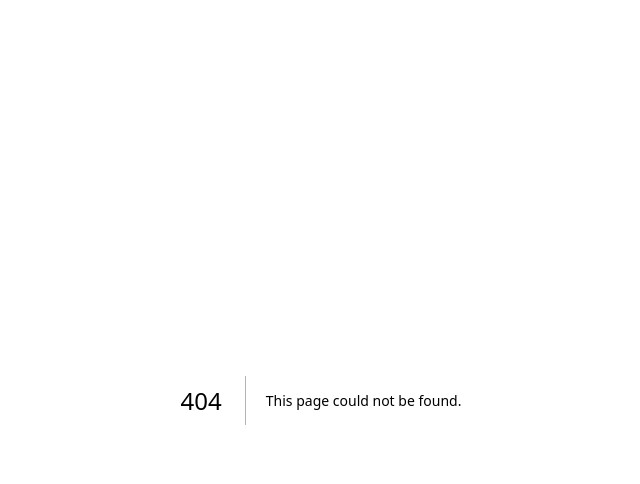
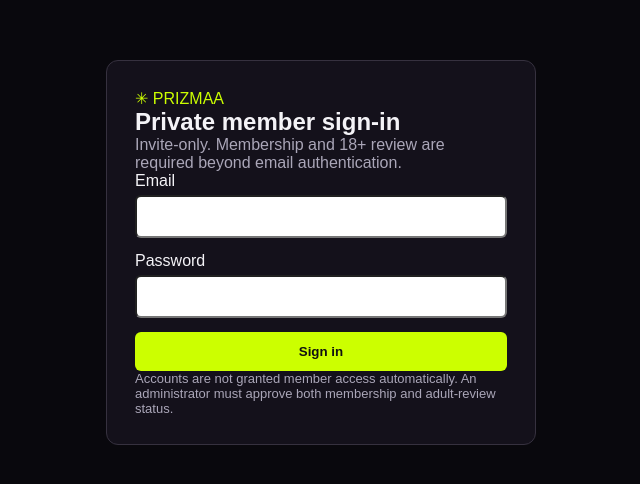
Before and after one commit to charlysmoky2010-hub/prizmaa-web, a Next.js app: page /login in a window 1280 px wide. Before the commit this address had no page. Shown: the top 484 px of the page, without its empty margins (319-959 px from the left). Built offline with nearby package versions, Linux system fonts and the light colour scheme.

Commit message:
feat(auth): add private login, logout, and protected member routes

```diff
--- /dev/null
+++ b/app/login/page.tsx
@@ -0,0 +1,55 @@
+'use client';
+
+import { useState, type FormEvent } from 'react';
+import Link from 'next/link';
+
+export default function LoginPage() {
+  const [email, setEmail] = useState('');
+  const [password, setPassword] = useState('');
+  const [busy, setBusy] = useState(false);
+  const [message, setMessage] = useState('');
+
+  async function login(event: FormEvent<HTMLFormElement>) {
+    event.preventDefault();
+    if (busy) return;
+    setBusy(true);
+    setMessage('');
+    try {
+      const response = await fetch('/api/auth/login', {
+        method: 'POST', headers: { 'Content-Type': 'application/json' },
+        body: JSON.stringify({ email, password }), cache: 'no-store',
+      });
+      if (!response.ok) {
+        setMessage(response.status === 503
+          ? 'Member access is not configured on this deployment.'
+          : 'Sign-in failed, or your invitation and adult review are not yet approved.');
+        return;
+      }
+      window.location.replace('/members');
+    } catch { setMessage('Connection failed. Please try again.'); }
+    finally { setBusy(false); }
+  }
+
+  return <main style={{ minHeight: '100vh', background: '#09080d', color: '#f4f3f7', padding: '60px 20px', fontFamily: 'sans-serif' }}>
+    <section style={{ maxWidth: 430, margin: 'auto', padding: 28, border: '1px solid #36313f', borderRadius: 12, background: '#14111b' }}>
+      <Link href="/" style={{ color: '#ccff00', textDecoration: 'none' }}>✳ PRIZMAA</Link>
+      <h1>Private member sign-in</h1>
+      <p style={{ color: '#aaa6b8' }}>Invite-only. Membership and 18+ review are required beyond email authentication.</p>
+      <form onSubmit={login} style={{ display: 'grid', gap: 14 }}>
+        <label>Email
+          <input name="email" type="email" required autoComplete="email" value={email} onChange={e=>setEmail(e.target.value)}
+            style={{ width: '100%', boxSizing: 'border-box', padding: 12, marginTop: 5, borderRadius: 6 }} />
+        </label>
+        <label>Password
+          <input name="password" type="password" required autoComplete="current-password" value={password} onChange={e=>setPassword(e.target.value)}
+            style={{ width: '100%', boxSizing: 'border-box', padding: 12, marginTop: 5, borderRadius: 6 }} />
+        </label>
+        <button disabled={busy} type="submit" style={{ padding: 12, borderRadius: 6, border: 0, background: '#ccff00', color: '#111', fontWeight: 800, cursor: 'pointer' }}>
+          {busy ? 'Checking…' : 'Sign in'}
+        </button>
+      </form>
+      {message && <p role="alert" style={{ color: '#ffc9c9' }}>{message}</p>}
+      <p style={{ color: '#aaa6b8', fontSize: 13 }}>Accounts are not granted member access automatically. An administrator must approve both membership and adult-review status.</p>
+    </section>
+  </main>;
+}
```
